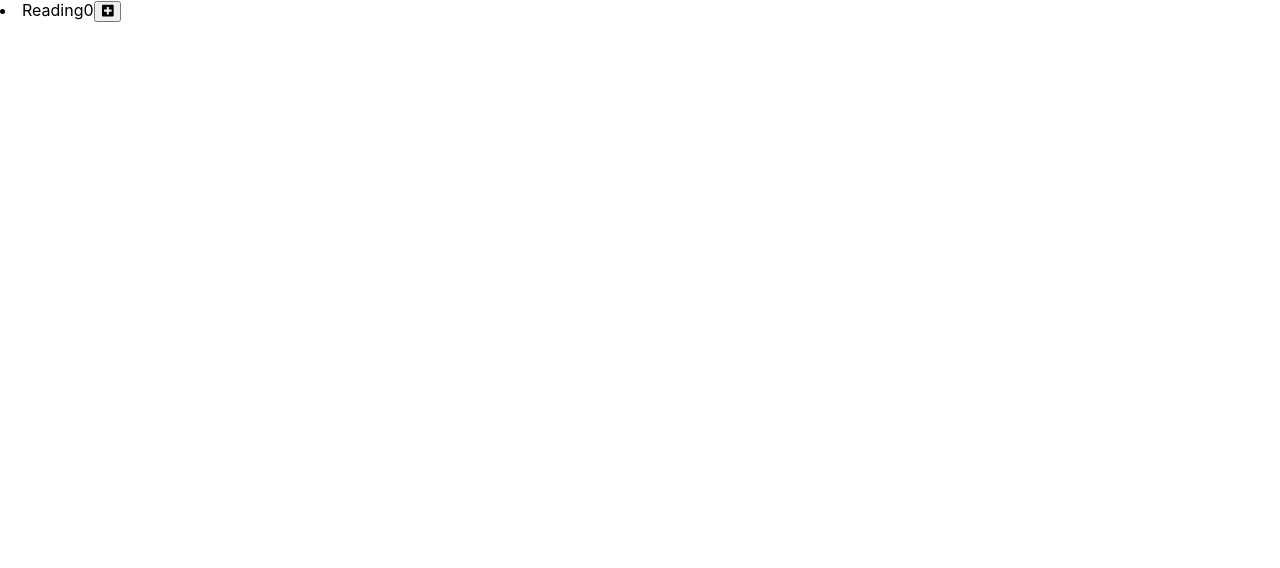
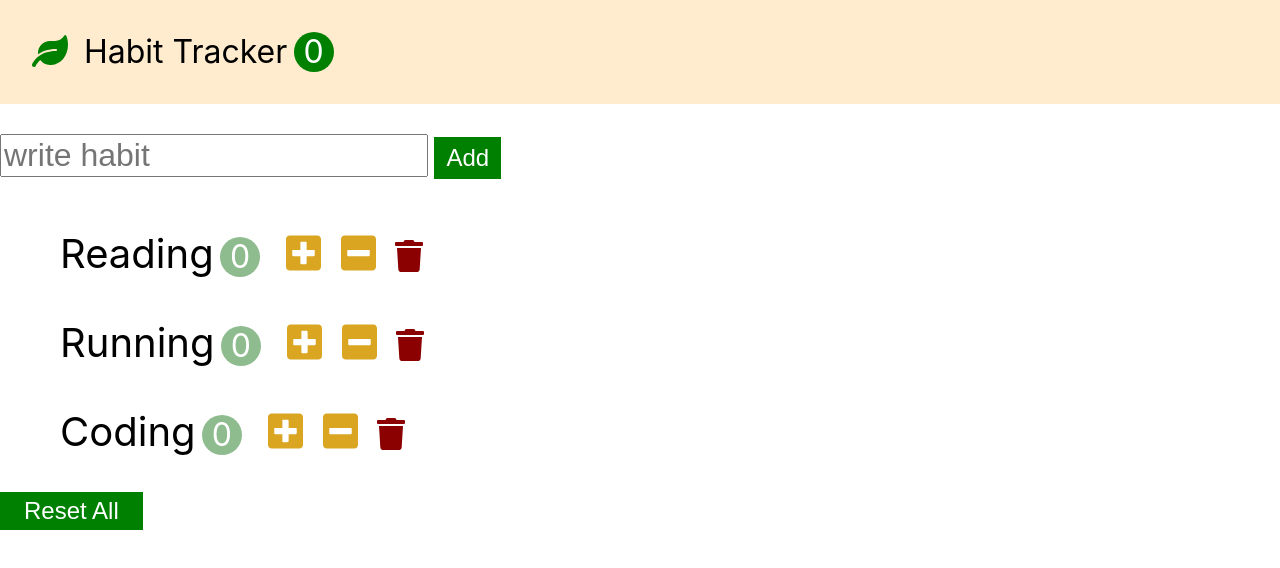
Before and after one commit to cktjdgus45/habit-tracker, a React (Create React App) app: page / in a window 1280 px wide. Shown: the top 568 px of the page. Built offline with nearby package versions, Linux system fonts and the light colour scheme.

Commit message:
change index.js

```diff
--- a/package.json
+++ b/package.json
@@ -7,6 +7,7 @@
     "@testing-library/jest-dom": "^5.16.1",
     "@testing-library/react": "^12.1.2",
     "@testing-library/user-event": "^13.5.0",
+    "gh-pages": "^3.2.3",
     "react": "^17.0.2",
     "react-dom": "^17.0.2",
     "react-scripts": "5.0.0",
@@ -16,7 +17,9 @@
     "start": "react-scripts start",
     "build": "react-scripts build",
     "test": "react-scripts test",
-    "eject": "react-scripts eject"
+    "eject": "react-scripts eject",
+    "predeploy": "npm run build",
+    "deploy": "gh-pages -d build"
   },
   "eslintConfig": {
     "extends": [
--- a/src/index.js
+++ b/src/index.js
@@ -1,12 +1,12 @@
 import React from 'react';
 import ReactDOM from 'react-dom';
 import './index.css';
-import ReactHook from './components/reactHook.jsx';
+import App from './components/app.jsx';
 import '@fortawesome/fontawesome-free/js/all.js';
 
 ReactDOM.render(
   <React.StrictMode>
-    <ReactHook />
+    <App />
   </React.StrictMode>,
   document.getElementById('root')
 );
```
Also changed, not shown: 1 other file (tests, documents, lock files or other folders).
